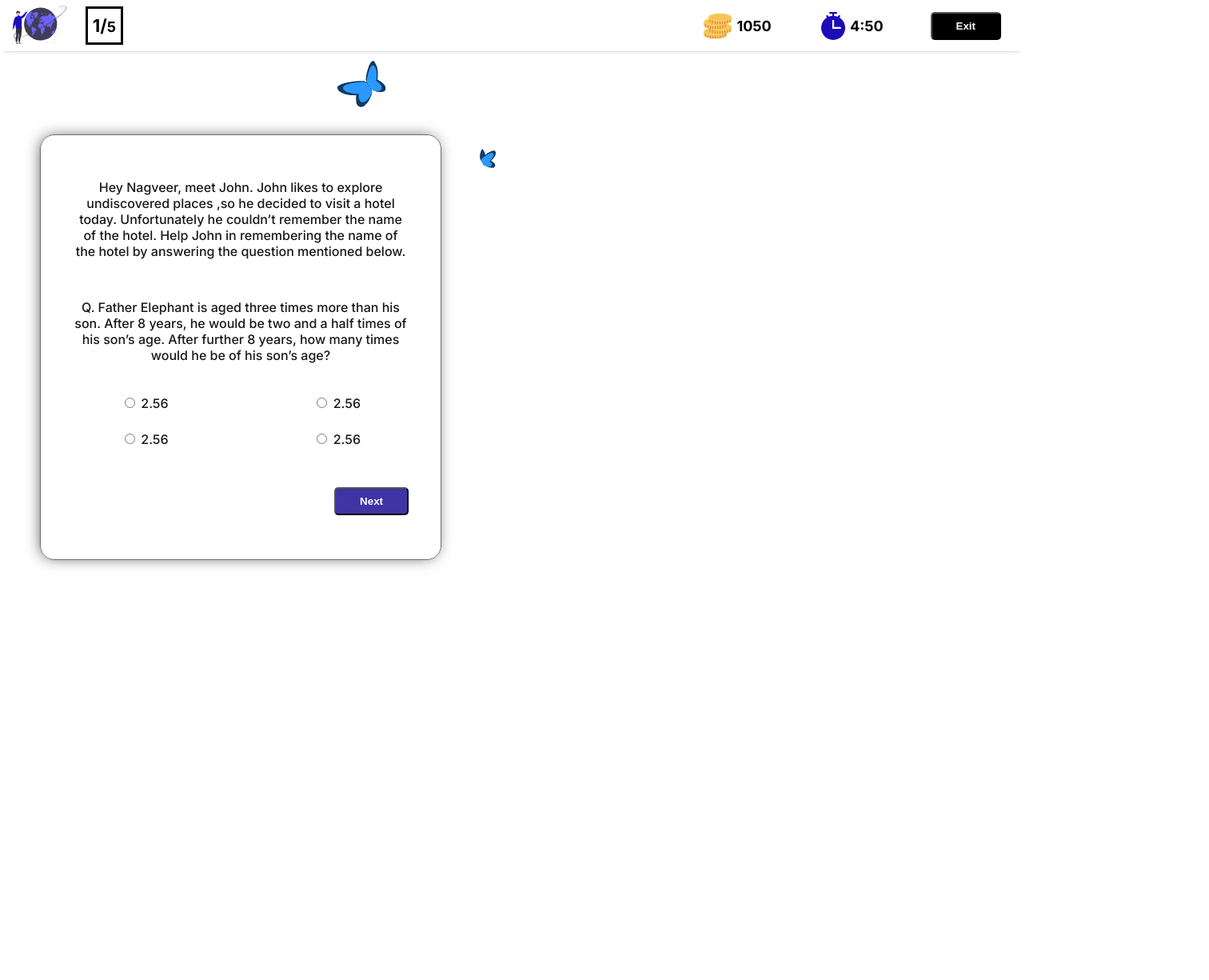
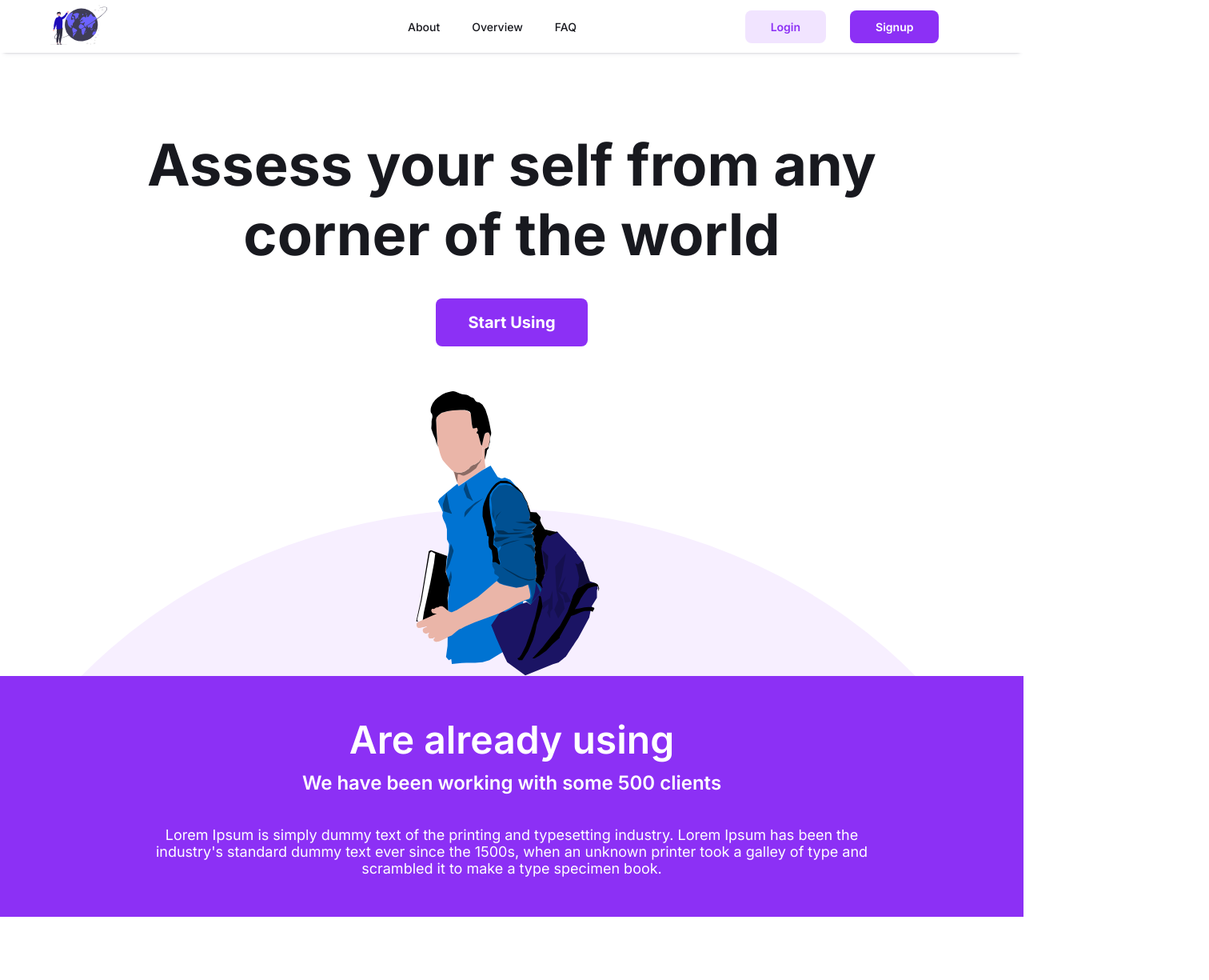
Before and after one commit to NKPranesh/Codathon_WisePlay_WebApp, a React (Create React App) app: page / in a window 1280 px wide. Shown: the top 1225 px of the page at 80% size, 1512 px wide, since content can reach past the window. Before the commit the page ends 800 px from the top, so only its background shows below. Built offline with nearby package versions, Linux system fonts and the light colour scheme; no server answers.

Commit message:
Landing Page upto Dashboard

```diff
--- a/src/App.js
+++ b/src/App.js
@@ -1,5 +1,6 @@
 import { BrowserRouter, Route, Routes } from "react-router-dom";
 import PrimaryGame from "./Containers/PrimaryGame";
+import LandingPage from "./Containers/LandingPage";
 import "./App.css";
 
 function App() {
@@ -7,7 +8,8 @@ function App() {
     <div className="App">
       <BrowserRouter>
         <Routes>
-          <Route path="/" element={<PrimaryGame />} />
+          <Route path="/" element={<LandingPage />} />
+          <Route path="/primarygame" element={<PrimaryGame />} />
         </Routes>
       </BrowserRouter>
     </div>
--- /dev/null
+++ b/src/Containers/LandingPage.js
@@ -0,0 +1,14 @@
+import React from "react";
+import LandingNavbar from "../components/landingNavbar";
+import LandingBody from "../components/landingBody";
+
+const LandingPage = () => {
+  return (
+    <div>
+      <LandingNavbar />
+      <LandingBody />
+    </div>
+  );
+};
+
+export default LandingPage;
--- a/src/Containers/PrimaryGame.js
+++ b/src/Containers/PrimaryGame.js
@@ -5,6 +5,26 @@ import PrimaryNavbar from "../components/primaryNavbar";
 import "../stylesheets/PrimaryGame.css";
 
 const PrimaryGame = () => {
+  let animate = () => {
+    let frame = document.getElementById("HomeAnimation").contentDocument;
+    let newEvent = new KeyboardEvent("keydown", {
+      key: "a",
+      code: "KeyA",
+      location: 0,
+      ctrlKey: false,
+      shiftKey: false,
+      altKey: false,
+      metaKey: false,
+      repeat: false,
+      isComposing: false,
+      charCode: 0,
+      keyCode: 65,
+      which: 65,
+    });
+    frame.dispatchEvent(newEvent);
+    console.log("hello");
+  };
+
   return (
     <div className="PGOuterDiv">
       <PrimaryNavbar />
@@ -17,7 +37,7 @@ const PrimaryGame = () => {
             width="250px"
             frameBorder="0"
           ></iframe>
-          <QuestionBox />
+          <QuestionBox animate={animate} />
         </div>
         <Animation />
       </div>
--- a/src/components/animation.js
+++ b/src/components/animation.js
@@ -2,19 +2,10 @@ import React from "react";
 import "../stylesheets/animation.css";
 
 const animation = () => {
-  let animate = () => {
-    let myIframe = document.getElementById("Animation").contentWindow;
-    window.addEventListener("keydown", function (evt) {
-      myIframe.postMessage(
-        JSON.stringify({ type: "KeyboardEvent", key: evt.key })
-      );
-    });
-  };
-
   return (
     <div className="ANOuterDiv">
       <iframe
-        className="HomeAnimation"
+        id="HomeAnimation"
         src="home/index.html"
         height="650px"
         width="800px"
--- /dev/null
+++ b/src/components/landingBody.js
@@ -0,0 +1,56 @@
+import React from "react";
+import { Link } from "react-router-dom";
+import Student from "../media/student.svg";
+import Dashboard from "../media/Dashboard.svg";
+import "../stylesheets/landingBody.css";
+
+const LandingBody = () => {
+  return (
+    <div className="LBMainDiv">
+      <div class="LBIntroDiv">
+        <div class="LBIntroText">
+          <span>Assess your self from any corner of the world</span>
+        </div>
+        <div class="LBIntroButton">
+          <Link to="/">Start Using</Link>
+        </div>
+        <div className="LBIntroImage">
+          <img src={Student} alt="img" />
+        </div>
+      </div>
+      <div class="LBBannerDiv">
+        <div className="LBBannerTopDiv">
+          <span className="LBBannerTopH1">Are already using</span>
+          <span className="LBBannerTopH2">
+            We have been working with some 500 clients
+          </span>
+        </div>
+        <div className="LBBannerBottomDiv">
+          <span>
+            Lorem Ipsum is simply dummy text of the printing and typesetting
+            industry. Lorem Ipsum has been the industry's standard dummy text
+            ever since the 1500s, when an unknown printer took a galley of type
+            and scrambled it to make a type specimen book.
+          </span>
+        </div>
+      </div>
+      <div className="LBDashboardDiv">
+        <div className="LBDashboardTextDiv">
+          <span className="LBDashboardTextH1">
+            Intuitive dashboard for monitoring
+          </span>
+          <span className="LBDashboardTextB">
+            Track sales and customers on any device, a very simple and intuitive
+            interface where you will not have any difficulties, as well as
+            advanced teamwork
+          </span>
+        </div>
+        <div className="LBDashboardImgDiv">
+          <img src={Dashboard} alt="img" />
+        </div>
+      </div>
+    </div>
+  );
+};
+
+export default LandingBody;
--- /dev/null
+++ b/src/components/landingNavbar.js
@@ -0,0 +1,39 @@
+import React from "react";
+import Logo from "../media/logo.svg";
+import { Link } from "react-router-dom";
+import "../stylesheets/landingNavbar.css";
+
+const LandingNavbar = () => {
+  return (
+    <div>
+      <div className="LNMainDiv">
+        <div className="LNLogoDiv">
+          <Link to="/">
+            <img src={Logo} />
+          </Link>
+        </div>
+        <div className="LNLinksDiv">
+          <a href="#" className="LNLink">
+            <span>About</span>
+          </a>
+          <a href="#" className="LNLink">
+            <span>Overview</span>
+          </a>
+          <a href="#" className="LNLink">
+            <span>FAQ</span>
+          </a>
+        </div>
+        <div className="LNButtonsDiv">
+          <div className="LNLoginButton LNButton">
+            <Link to="/"> Login</Link>
+          </div>
+          <div className="LNSignupButton LNButton">
+            <Link to="/"> Signup</Link>
+          </div>
+        </div>
+      </div>
+    </div>
+  );
+};
+
+export default LandingNavbar;
--- a/src/components/questionBox.js
+++ b/src/components/questionBox.js
@@ -1,7 +1,7 @@
 import React from "react";
 import "../stylesheets/questionBox.css";
 
-const QuestionBox = () => {
+const QuestionBox = (props) => {
   let questions = [
     "Father Elephant is aged three times more than his son. After 8 years, he would be two and a half times of his son’s age. After further 8 years, how many times would he be of his son’s age?",
   ];
@@ -37,7 +37,14 @@ const QuestionBox = () => {
         </div>
       </div>
       <div className="QBButtonDiv">
-        <button className="QBNextButton">Next</button>
+        <button
+          className="QBNextButton"
+          onClick={() => {
+            props.animate();
+          }}
+        >
+          Next
+        </button>
       </div>
     </div>
   );
--- /dev/null
+++ b/src/stylesheets/landingBody.css
@@ -0,0 +1,127 @@
+/* --------------- Intro Div --------------- */
+
+.LBIntroDiv {
+  display: flex;
+  flex-direction: column;
+  align-items: center;
+  justify-content: center;
+  padding-top: 96px;
+}
+
+.LBIntroText {
+  font-size: 72px;
+  color: #18191f;
+  text-align: center;
+  font-weight: bold;
+  width: 1040px;
+  margin-bottom: 55px;
+}
+
+.LBIntroButton {
+  margin-bottom: 60px;
+}
+
+.LBIntroButton a {
+  text-decoration: none;
+  color: black;
+  border-radius: 8px;
+  border-color: transparent;
+  background: linear-gradient(to right, #8c30f5, #8c30f5);
+  color: white;
+  font-weight: bold;
+  padding: 18px 40px;
+  font-size: 20px;
+}
+.LBIntroButton a:hover {
+  background: linear-gradient(to right, #9d50f5, #9d50f5);
+}
+
+.LBIntroImage img {
+  height: 366px;
+  transform: translateY(4px);
+}
+
+/* ---------------Banner Div --------------- */
+
+.LBBannerDiv {
+  display: flex;
+  flex-direction: column;
+  align-items: center;
+  justify-content: center;
+  background: linear-gradient(to right, #8c30f5, #8c30f5);
+  padding: 50px 0px;
+}
+
+.LBBannerTopDiv {
+  display: flex;
+  flex-direction: column;
+  align-items: center;
+  justify-content: center;
+}
+
+.LBBannerTopH1 {
+  font-size: 48px;
+  color: white;
+  font-weight: 600;
+}
+
+.LBBannerTopH2 {
+  font-size: 24px;
+  color: white;
+  font-weight: 600;
+  margin-top: 10px;
+}
+
+.LBBannerBottomDiv {
+  text-align: center;
+  width: 940px;
+  color: white;
+  font-size: 18px;
+  margin-top: 40px;
+}
+
+/* ---------------Dashboard Div --------------- */
+
+.LBDashboardDiv {
+  display: flex;
+  flex-direction: column;
+  align-items: center;
+  justify-content: center;
+  padding-top: 88px;
+}
+
+.LBDashboardTextDiv {
+  display: flex;
+  flex-direction: row;
+  align-items: center;
+  width: 80%;
+  justify-content: space-around;
+  padding-bottom: 250px;
+}
+
+.LBDashboardTextH1 {
+  width: 460px;
+  font-size: 40px;
+  color: #18191f;
+  font-weight: bolder;
+}
+
+.LBDashboardTextB {
+  width: 450px;
+  font-size: 16px;
+  color: #43444b;
+  font-weight: 500;
+}
+
+.LBDashboardImgDiv {
+  background: linear-gradient(to right, #f6efff, #f6efff);
+  width: 100%;
+  display: flex;
+  justify-content: center;
+  height: 350px;
+}
+
+.LBDashboardImgDiv img {
+  height: 450px;
+  transform: translateY(-160px);
+}
--- /dev/null
+++ b/src/stylesheets/landingNavbar.css
@@ -0,0 +1,67 @@
+.LNMainDiv {
+  display: flex;
+  flex-direction: row;
+  align-items: center;
+  justify-content: space-around;
+  /* justify-content: space-between; */
+  padding: 6px 0px;
+  box-shadow: 0 4px 6px -5px rgb(50 50 93 / 25%),
+    0 4px 3px -5px rgb(0 0 0 / 30%);
+}
+
+.LNLinksDiv,
+.LNLogoDiv,
+.LNButtonsDiv {
+  width: 300px;
+}
+
+.LNLogoDiv img {
+  height: 50px;
+}
+
+.LNLinksDiv a {
+  color: black;
+  text-decoration: none;
+  margin: 0px 20px;
+  color: #18191f;
+  font-size: 14px;
+  font-weight: 500;
+}
+
+.LNLinksDiv a:hover {
+  color: #8c30f5;
+}
+
+.LNButtonsDiv {
+  display: flex;
+  flex-direction: row;
+}
+
+.LNButton a {
+  text-decoration: none;
+  color: black;
+  border-radius: 8px;
+  border-color: transparent;
+  background: linear-gradient(to right, #f1e4ff, #f1e4ff);
+  color: #8c30f5;
+  font-weight: 600;
+  font-size: 14px;
+  padding: 12px 32px;
+}
+
+.LNButton a:hover {
+  background: linear-gradient(to right, #e9d8fb, #e9d8fb);
+}
+
+.LNButton {
+  margin: 0px 15px;
+}
+
+.LNSignupButton a {
+  background: linear-gradient(to right, #8c30f5, #8c30f5);
+  color: white;
+}
+
+.LNSignupButton a:hover {
+  background: linear-gradient(to right, #9d50f5, #9d50f5);
+}
```
Also changed, not shown: src/media/Dashboard.svg (added), src/media/student.svg (added).
